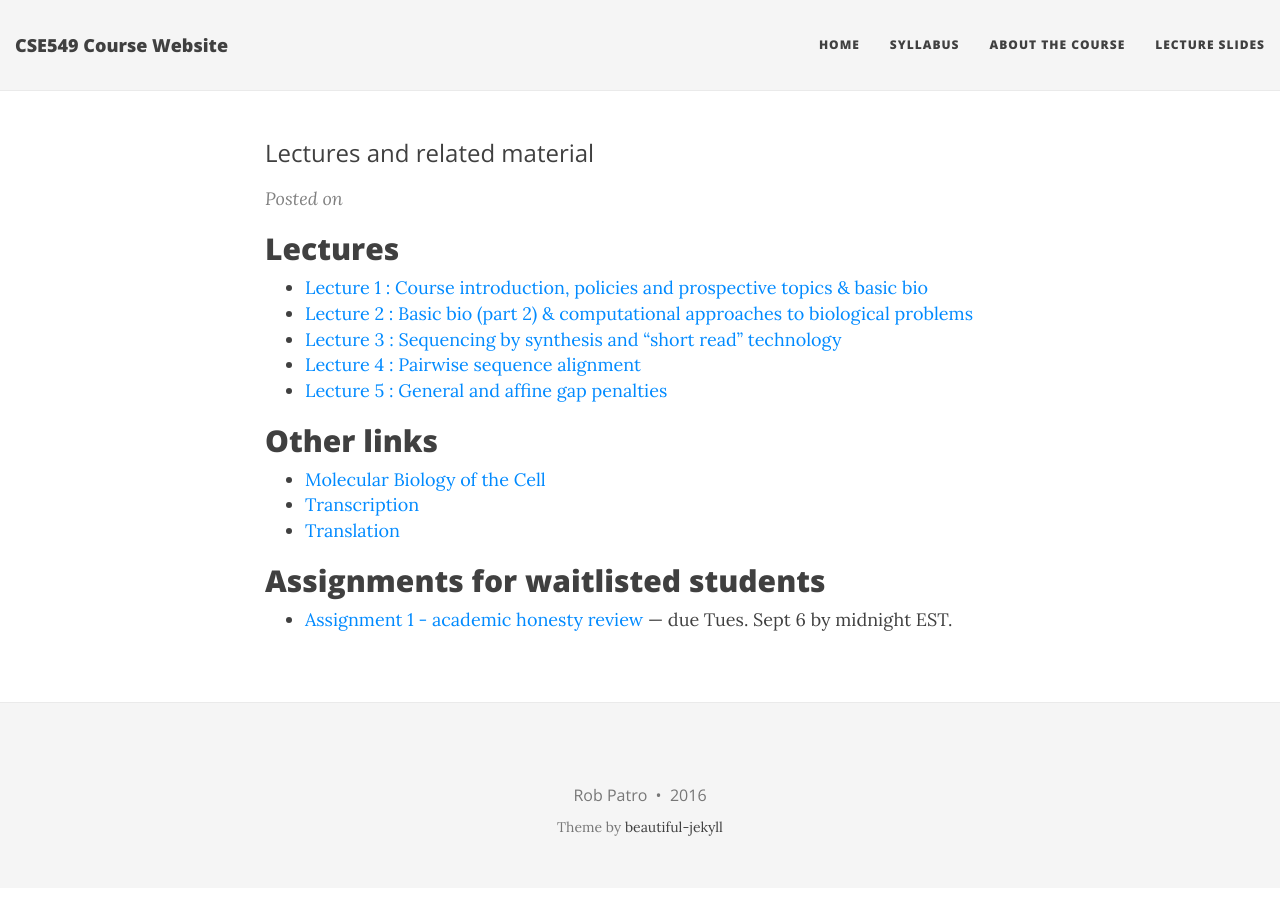
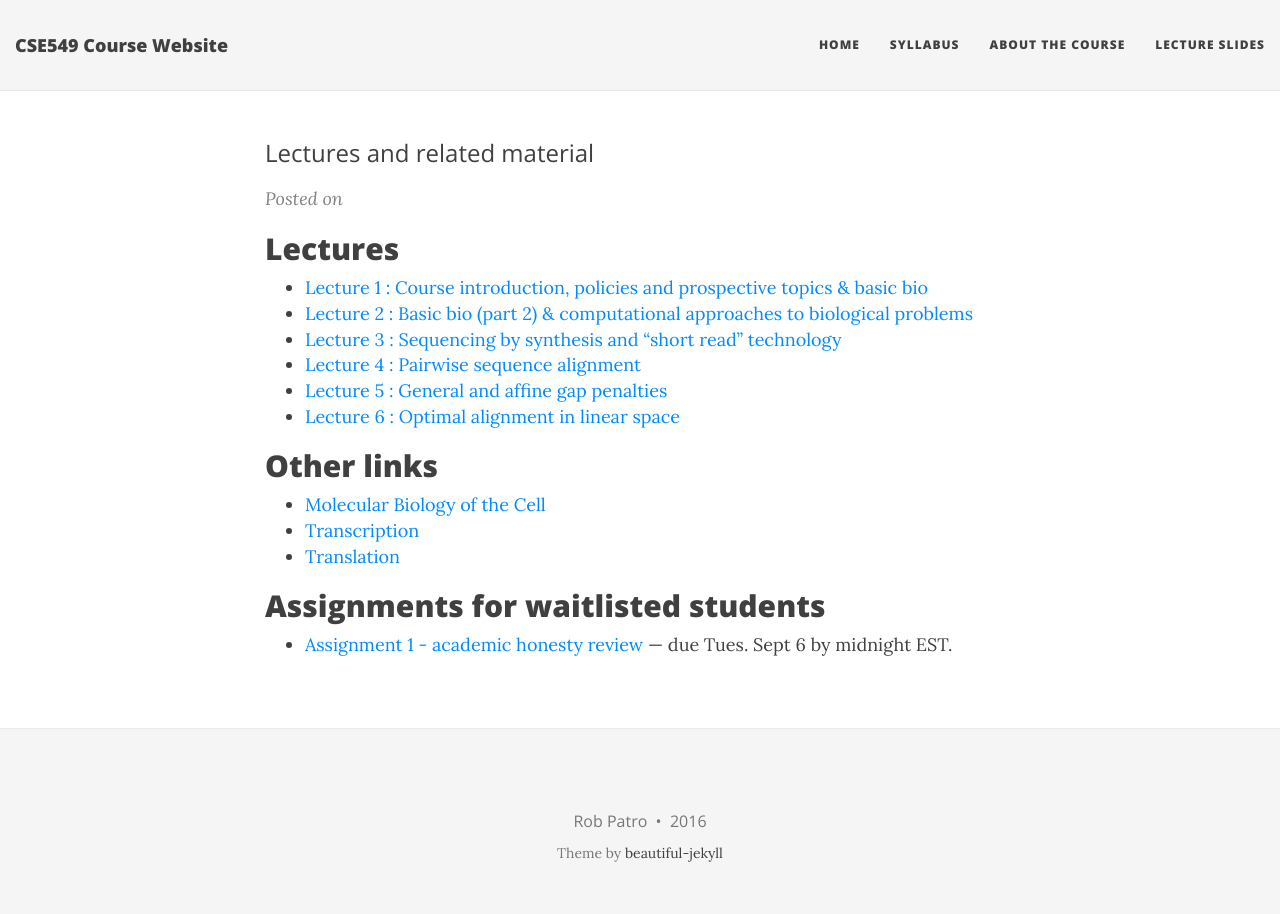
Before and after one commit to rob-p/CSE549F16, a Jekyll site: the page built from lectures.md, in a window 1280 px wide. Built offline with Jekyll 4.4.1, drawn with Linux system fonts in a browser that asks for light colours; nearby versions of some CDN libraries.

Commit message:
add linear space alignment lecture

```diff
--- a/lectures.md
+++ b/lectures.md
@@ -11,6 +11,7 @@ subtitle: Lectures and related material
  * [Lecture 3 : Sequencing by synthesis and "short read" technology][3]
  * [Lecture 4 : Pairwise sequence alignment][4]
  * [Lecture 5 : General and affine gap penalties][5]
+ * [Lecture 6 : Optimal alignment in linear space][6]
 
 ## Other links
  * [Molecular Biology of the Cell](http://osp.mans.edu.eg/tmahdy/surgeons/ebooks/Books/Alberts%20-%20Molecular%20Biology%20of%20the%20Cell.pdf)
@@ -25,4 +26,5 @@ subtitle: Lectures and related material
 [3]:{{ site.url }}/lectures/Lec03.pdf
 [4]:{{ site.url }}/lectures/Lec04_alignment.pdf
 [5]:{{ site.url }}/lectures/Lec05_gap_penalties.pdf
+[6]:{{ site.url }}/lectures/Lec06_linear_space_alignment.pdf
 [honesty]:{{ site.url }}/assets/honesty.pdf
```
Also changed, not shown: 1 other file.
